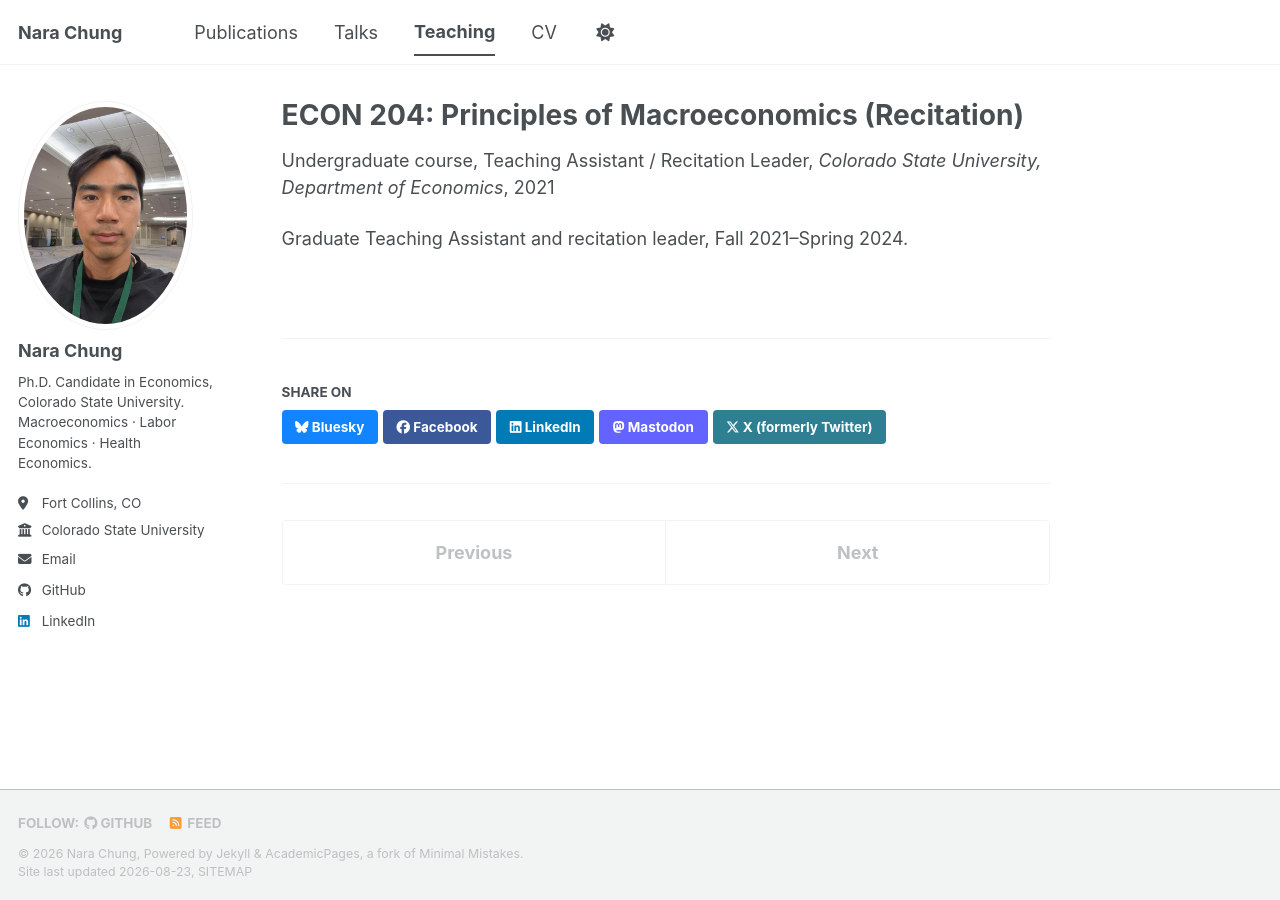
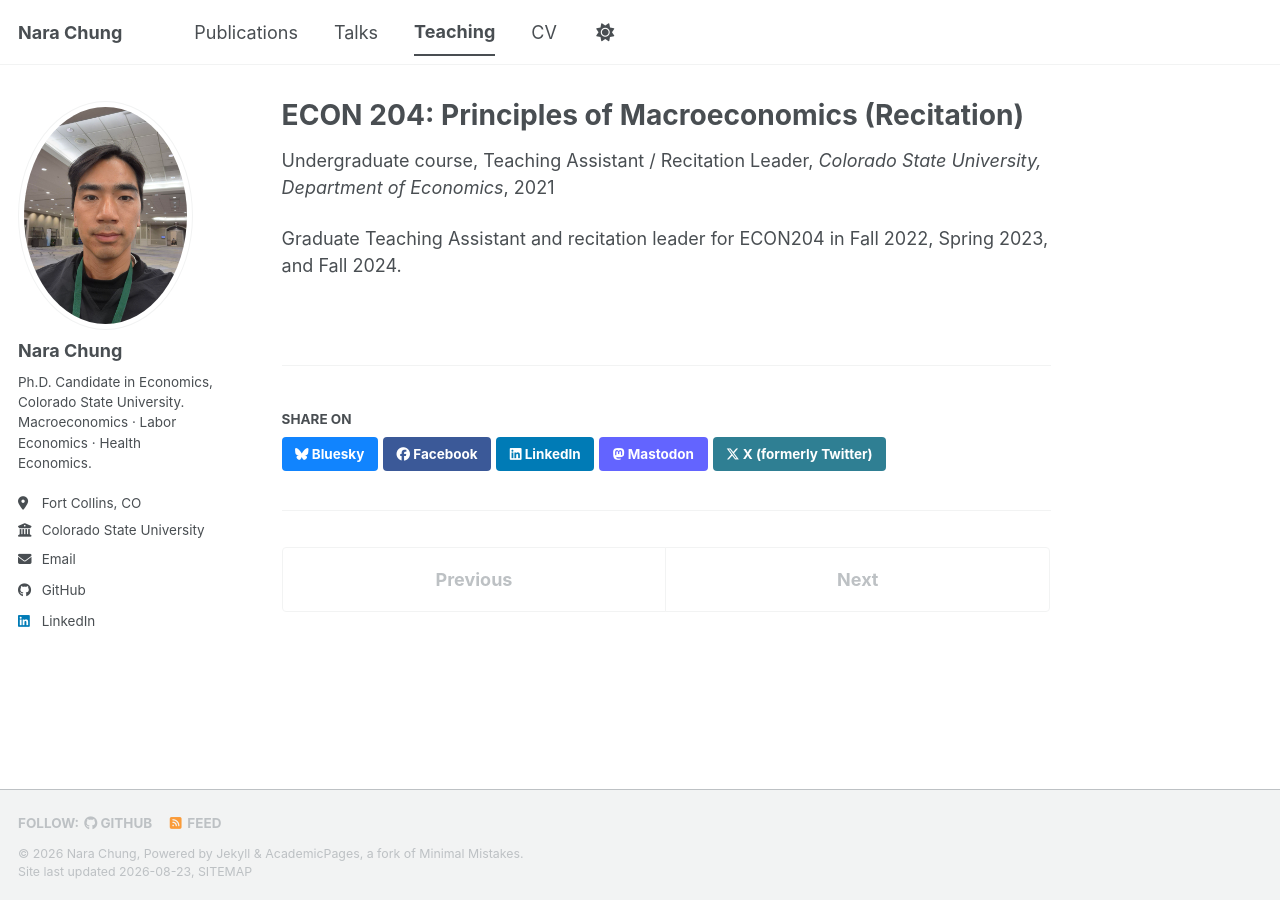
Before and after one commit to raraland18/raraland18.github.io, a Jekyll site: the page built from _teaching/2021-08-02-econ204-gta.md, in a window 1280 px wide. Built offline with Jekyll 4.4.1, drawn with Linux system fonts in a browser that asks for light colours; a style sheet for code colours, icons or effects is not loaded.

Commit message:
Update 2021-08-02-econ204-gta.md

```diff
--- a/_teaching/2021-08-02-econ204-gta.md
+++ b/_teaching/2021-08-02-econ204-gta.md
@@ -7,4 +7,4 @@ venue: "Colorado State University, Department of Economics"
 date: 2021-08-02
 location: "Fort Collins, CO, USA"
 ---
-Graduate Teaching Assistant and recitation leader, Fall 2021&ndash;Spring 2024.
+Graduate Teaching Assistant and recitation leader for ECON204 in Fall 2022, Spring 2023, and Fall 2024.
```
